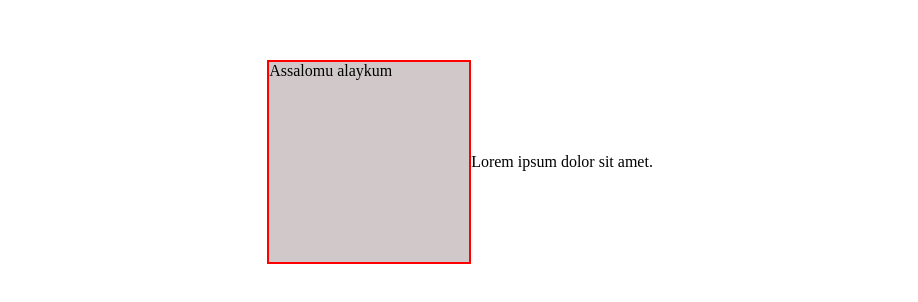
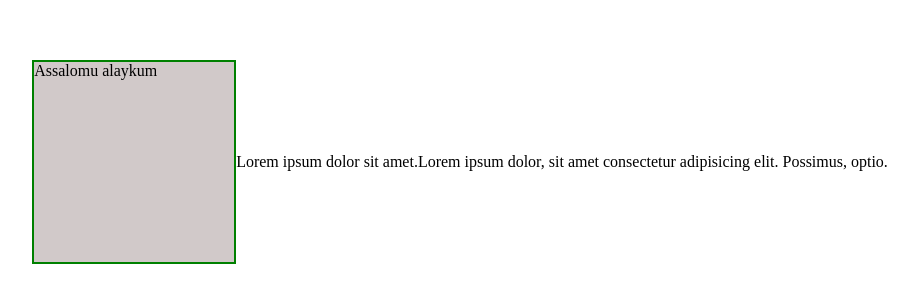
Before and after one commit to akbarjondev/month2-day2, a plain HTML site: page index.html in a window 1280 px wide. Shown: the part 246-548 px from the top of the page, without its empty margins (180-1098 px from the left). Drawn offline with Linux system fonts and the light colour scheme.

Commit message:
Ranglarni almashtirdim

```diff
--- a/css/style.css
+++ b/css/style.css
@@ -9,7 +9,7 @@ body {
 .box {
   width: 200px;
   height: 200px;
-  border: 2px solid red;
+  border: 2px solid green;
   background-color: #d1c9c9;
 }
 
--- a/index.html
+++ b/index.html
@@ -15,5 +15,7 @@
 
   <p>Lorem ipsum dolor sit amet.</p>
 
+  <div class="box2">Lorem ipsum dolor, sit amet consectetur adipisicing elit. Possimus, optio.</div>
+
 </body>
 </html>
```
